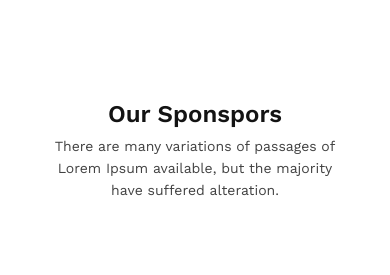
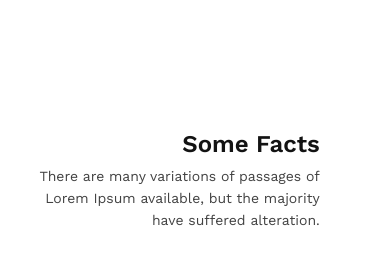
Before and after one commit to marufislamnadim/arhitecture-farm, a plain HTML site: page index.html in a window 390 px wide. Shown: the part 620-895 px from the top of the page. Drawn offline with nearby package versions, Linux system fonts and the light colour scheme.

Commit message:
some facts section added

```diff
--- a/index.html
+++ b/index.html
@@ -83,7 +83,7 @@
                 </div>
             </div>
         </section>
-        <section class="some-facts hide">
+        <section class="some-facts">
             <div class="facts-about">
                 <h2 class="section-fact-title banner-title">Some Facts</h2>
                 <p class="section-fact-description banner-description">There are many variations of passages of Lorem Ipsum available, but the majority have suffered alteration.</p>
--- a/styles/style.css
+++ b/styles/style.css
@@ -471,6 +471,27 @@ footer{
         margin: 30px 0px;
         width: 100%;
     }
+    /* ------------------------
+    -----Facts Section --------
+    ---------------------- */
+    .facts-about{
+        width: 90%;
+        text-align: right;
+    }
+    .facts-info{
+        gap: 1em;
+    }
+    .section-fact-title{
+        font-weight: 600;
+        font-size: 24px;
+        line-height: 32px;
+    }
+    .section-fact-description{
+        font-weight: 400;
+        font-size: 14px;
+        line-height: 22px;
+        margin: 5px 0;
+    }
     /* -----------------------
     Sponsor Info -------------
     ---------------------- */
```
